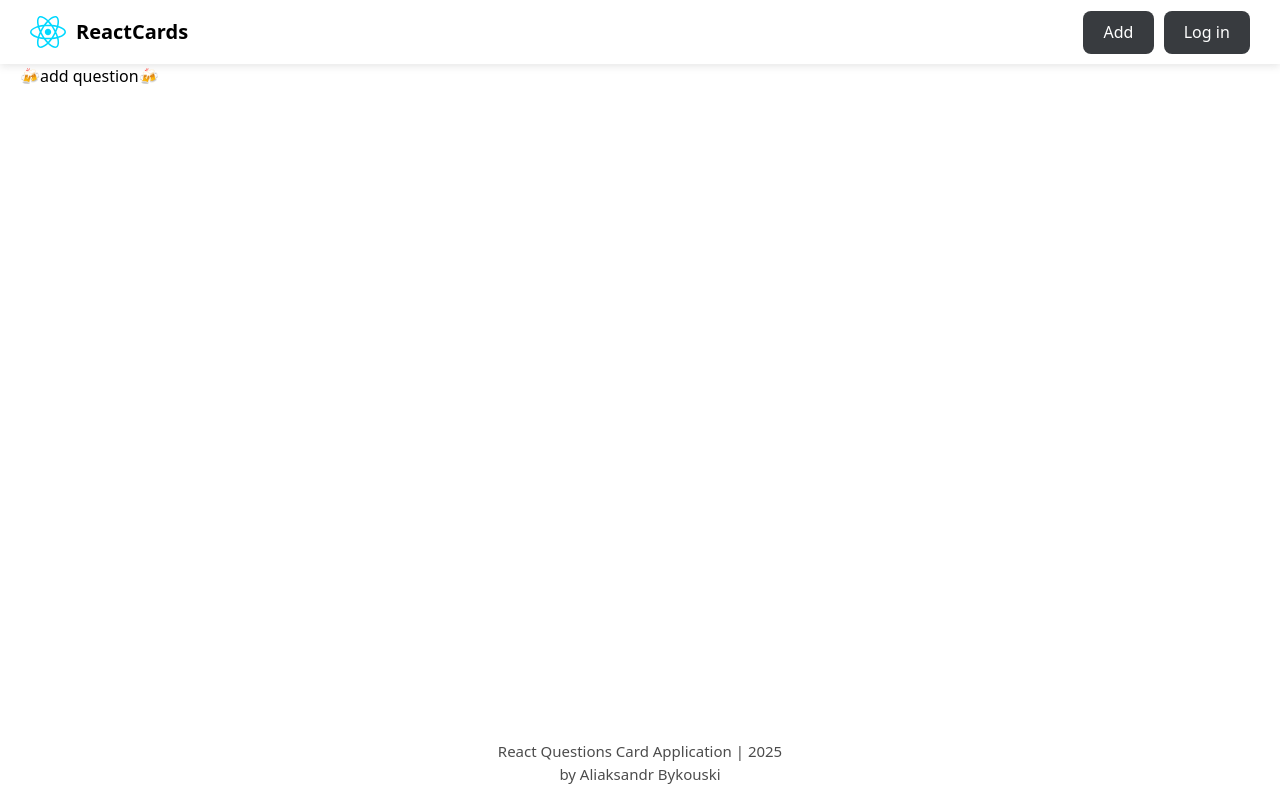
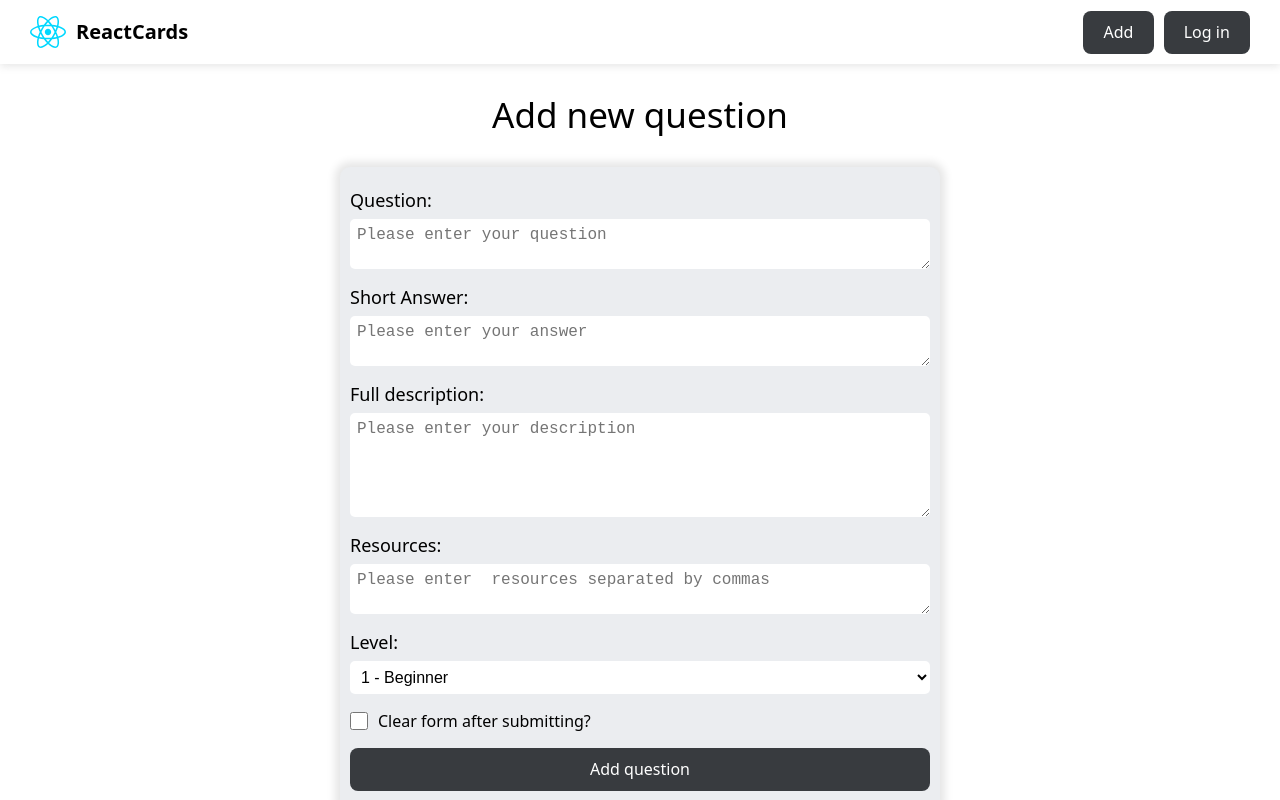
Before and after one commit to AliaksandrBykouski/ReactCards, a React (Vite) app: page /addquestion in a window 1280 px wide. Built offline with nearby package versions, Linux system fonts and the light colour scheme.

Commit message:
addquestionpage layout

```diff
--- a/src/App.jsx
+++ b/src/App.jsx
@@ -2,7 +2,8 @@ import MainLayout from "./components/MainLayout";
 import { BrowserRouter, Route, Routes } from "react-router-dom";
 import HomePage from "./pages/HomePage";
 import NotFoundPage from "./pages/NotFoundPage";
-import QuestionPage from "./pages/QuestionPage/index.js";
+import QuestionPage from "./pages/QuestionPage";
+import AddQuestionPage from "./pages/AddQuestionPage";
 
 function App() {
   return (
@@ -11,7 +12,7 @@ function App() {
         <Route element={<MainLayout />}>
           <Route path="/" element={<HomePage />} />
           <Route path="forbidden" element={<div>🍻I NEED MORE BEER🍻</div>} />
-          <Route path="addquestion" element={<div>🍻add question🍻</div>} />
+          <Route path="addquestion" element={<AddQuestionPage />} />
           <Route path="question/:id" element={<QuestionPage />} />
           <Route path="*" element={<NotFoundPage />} />
         </Route>
--- a/src/index.css
+++ b/src/index.css
@@ -7,6 +7,7 @@
 
   --card-bg-color: #343a46;
 
+  --green-color: #219679;
 
   font-family: system-ui, Avenir, Helvetica, Arial, sans-serif;
   line-height: 1.5;
@@ -46,6 +47,8 @@ body {
 
     --card-bg-color: #ebedf0;
 
+    --green-color: #219679;
+
   }
 }
 @media (prefers-color-scheme: dark) {
@@ -58,5 +61,6 @@ body {
 
     --card-bg-color: #343a46;
 
+    --green-color: #219679;
   }
 }
--- /dev/null
+++ b/src/pages/AddQuestionPage/AddQuestionPage.jsx
@@ -0,0 +1,86 @@
+import classes from "./AddQuestionPage.module.scss";
+import Button from "../../components/Button";
+
+const AddQuestionPage = () => {
+  return (
+    <div className={classes["add-question-page"]}>
+      <h1 className={classes["add-question-page--title"]}>Add new question</h1>
+      <form className={classes["add-question-page--form"]}>
+        <div className={classes["add-question-page--form-field"]}>
+          <label htmlFor="questionField">Question:</label>
+          <textarea
+            defaultValue=""
+            name="question"
+            id="questionField"
+            cols="30"
+            rows="2"
+            required
+            placeholder="Please enter your question"
+          ></textarea>
+        </div>
+        <div className={classes["add-question-page--form-field"]}>
+          <label htmlFor="answerField">Short Answer:</label>
+          <textarea
+            defaultValue=""
+            name="answer"
+            id="answerField"
+            cols="30"
+            rows="2"
+            required
+            placeholder="Please enter your answer"
+          ></textarea>
+        </div>
+        <div className={classes["add-question-page--form-field"]}>
+          <label htmlFor="descriptionField">Full description:</label>
+          <textarea
+            defaultValue=""
+            name="description"
+            id="descriptionField"
+            cols="30"
+            rows="5"
+            required
+            placeholder="Please enter your description"
+          ></textarea>
+        </div>
+        <div className={classes["add-question-page--form-field"]}>
+          <label htmlFor="resourcesField">Resources:</label>
+          <textarea
+            defaultValue=""
+            name="resources"
+            id="resourcesField"
+            cols="30"
+            rows="2"
+            required
+            placeholder="Please enter  resources separated by commas"
+          ></textarea>
+        </div>
+        <div className={classes["add-question-page--form-field"]}>
+          <label htmlFor="levelField">Level:</label>
+          <select name="level" id="levelField" required>
+            <option value="" disabled>
+              Please select level
+            </option>
+            <hr />
+            <option value="1">1 - Beginner</option>
+            <option value="2">2 - Intermediate</option>
+            <option value="3">3 - Advanced</option>
+          </select>
+        </div>
+        <label htmlFor="clearFormField" className={classes["add-question-page--clear-form"]}>
+          <input
+            className={classes["add-question-page--checkbox"]}
+            type="checkbox"
+            name="clearForm"
+            id="clearFormField"
+            required
+            defaultValue={true}
+          />
+          <span>Clear form after submitting?</span>
+        </label>
+        <Button type="submit">Add question</Button>
+      </form>
+    </div>
+  );
+};
+
+export default AddQuestionPage;
--- /dev/null
+++ b/src/pages/AddQuestionPage/AddQuestionPage.module.scss
@@ -0,0 +1,77 @@
+.add-question-page {
+  &--title {
+    margin: 25px auto;
+    font-size: 35px;
+    font-weight: 500;
+    text-align: center;
+  }
+  &--form {
+    width: 100%;
+    max-width: 600px;
+    margin: 0 auto;
+    border-radius: 10px;
+    background-color: var(--card-bg-color);
+    color: var(--text-color);
+    box-shadow: 0 0 8px 5px rgba(0, 0, 0, 0.1);
+    padding: 20px 10px;
+    display: flex;
+    flex-direction: column;
+    justify-content: flex-start;
+    align-items: stretch;
+    gap: 15px;
+
+    &-field {
+      width: 100%;
+      display: flex;
+      flex-direction: column;
+      justify-content: flex-start;
+      align-items: stretch;
+      gap: 5px;
+
+      label {
+        cursor: pointer;
+        user-select: none;
+        font-size: 18px;
+        color: var(--text-color);
+      }
+
+       textarea, select {
+         width: 100%;
+         resize: vertical;
+         padding: 7px;
+         border-radius: 5px;
+         color: var(--text-color);
+         font-size: 16px;
+         background-color: var(--main-bg-color);
+         border: none;
+         outline: none;
+       }
+      select:focus, textarea:focus-visible {
+        outline: 2px solid var(--green-color);
+      }
+
+    }
+  }
+  &--clear-form {
+    width: 100%;
+    display: flex;
+    justify-content: start;
+    align-items: center;
+    gap: 10px;
+    font-size: 16px;
+    cursor: pointer;
+    user-select: none;
+    color: var(--text-color);
+  }
+  &--checkbox {
+    width: 18px;
+    height: 18px;
+    cursor: pointer;
+    accent-color: var(--green-color);
+
+    &:disabled + span {
+      opacity: 0.5;
+      pointer-events: none;
+    }
+  }
+}
--- /dev/null
+++ b/src/pages/AddQuestionPage/index.js
@@ -0,0 +1,3 @@
+import AddQuestionPage from "./AddQuestionPage";
+
+export default AddQuestionPage;
```
